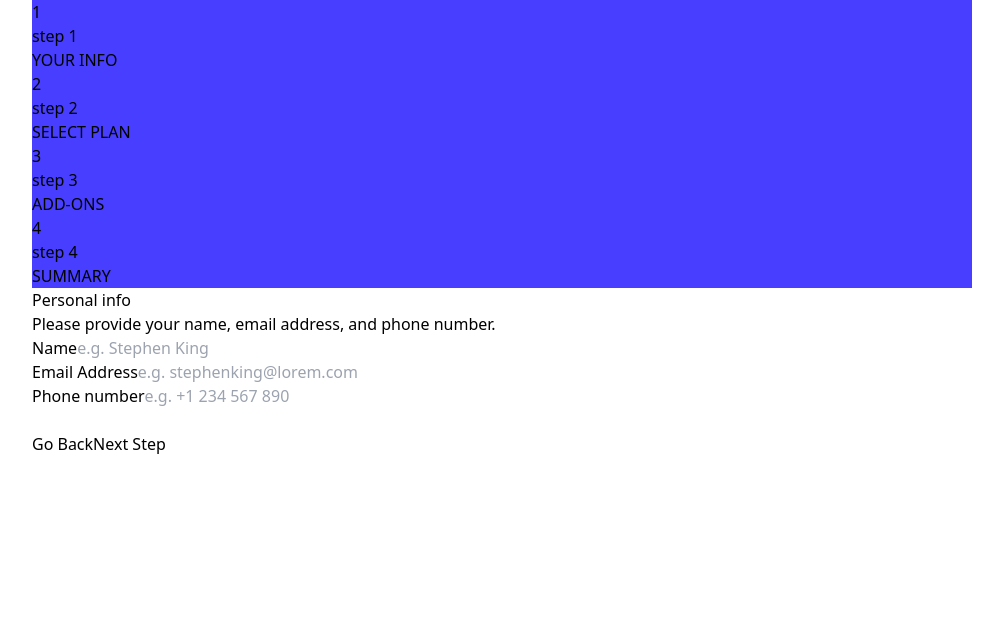
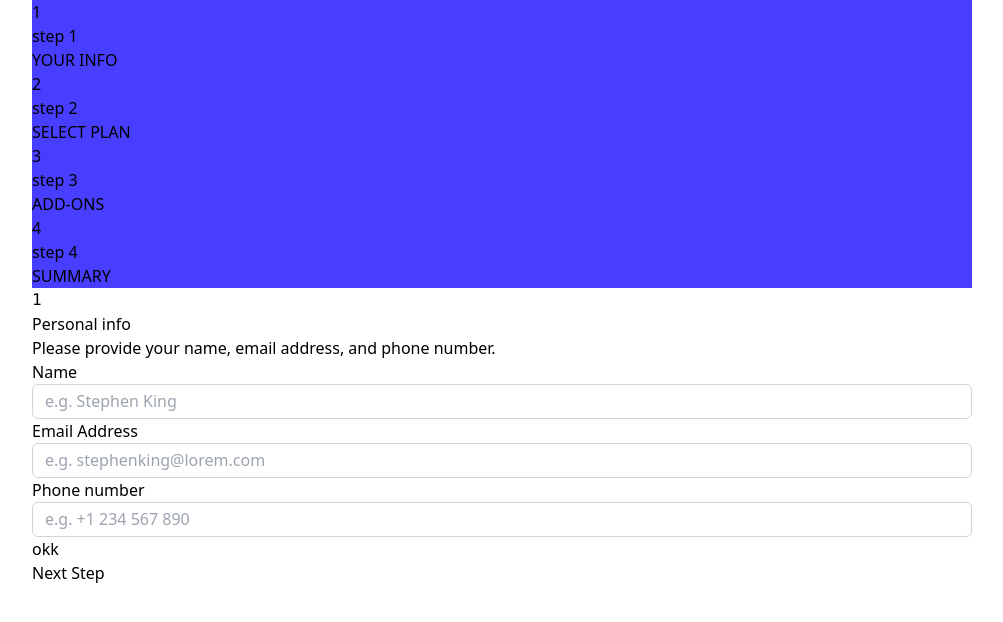
Before and after one commit to Mirmukhammadov/multi-step-form, a Vue app: page / in a window 1280 px wide. Shown: the top 622 px of the page, without its empty margins (138-1141 px from the left). Built offline with nearby package versions, Linux system fonts and the light colour scheme.

Commit message:
toggle page function

```diff
--- a/src/components/PersonalInfo.vue
+++ b/src/components/PersonalInfo.vue
@@ -1,6 +1,6 @@
 <template>
   <div
-    class="p-8 rounded-[10px] shadow sm:p-0 sm:rounded-none sm:shadow-inherit"
+    class="p-8 rounded-[10px] shadow sm:p-0 sm:rounded-none sm:shadow-inherit max-w-[400px] w-full"
   >
     <Hero :title="title" />
     <div class="max-w-[450px] w-full">
@@ -9,12 +9,17 @@
       >
         <label class="text-sky-950 text-sm font-normal" for="name">Name</label>
         <input
-          class="w-full pl-3 py-1 outline-none focus:border focus:border-indigo-600 bg-white rounded-lg border-gray-300 placeholder:text-gray-400 text-sky-950 text-base font-medium leading-[25px] border"
+          class="input"
+          :class="{ error: v$.name.$error }"
           type="text"
           placeholder="e.g. Stephen King"
           v-model="state.name"
         />
-        <span v-if="v$.name.$error">eror</span>
+        <span
+          v-if="v$.name.$error"
+          class="text-right text-red-500 text-sm font-bold"
+          >This field is required</span
+        >
       </div>
 
       <div
@@ -24,11 +29,17 @@
           >Email Address</label
         >
         <input
-          class="w-full pl-3 py-1 outline-none focus:border focus:border-indigo-600 bg-white rounded-lg border-gray-300 placeholder:text-gray-400 text-sky-950 text-base font-medium leading-[25px] border"
+          class="input"
+          :class="{ error: v$.email.$error }"
           type="email"
           placeholder="e.g. stephenking@lorem.com"
           v-model="state.email"
         />
+        <span
+          v-if="v$.email.$error"
+          class="text-right text-red-500 text-sm font-bold"
+          >This field is required</span
+        >
       </div>
 
       <div
@@ -38,19 +49,53 @@
           >Phone number</label
         >
         <input
-          class="w-full pl-3 py-1 outline-none focus:border focus:border-indigo-600 bg-white rounded-lg placeholder:text-gray-400 text-sky-950 text-base font-medium leading-[25px] border"
+          class="input"
+          :class="{ error: v$.number.$error }"
           type="number"
           placeholder="e.g. +1 234 567 890"
           v-model="state.number"
         />
+        <span
+          v-if="v$.number.$error"
+          class="text-right text-red-500 text-sm font-bold"
+          >This field is required</span
+        >
       </div>
     </div>
 
-    <button @childbutton="get"></button>
+    <button @click="get">okk</button>
   </div>
 </template>
 
-<style scoped></style>
+<style scoped>
+.input {
+  width: 100%;
+  padding-left: 0.75rem;
+  padding-top: 0.25rem;
+  padding-bottom: 0.25rem;
+  outline: none;
+  border: 1px solid #d1d5db;
+  background-color: #ffffff;
+  border-radius: 0.375rem;
+  border-color: #d1d5db;
+  color: #1e3a8a;
+  font-size: 1rem;
+  font-weight: 500;
+  line-height: 25px;
+}
+
+.input::placeholder {
+  color: #9ca3af;
+}
+
+.input:focus {
+  border: 0.5px #483eff solid;
+}
+
+.error {
+  border-color: red;
+}
+</style>
 
 <script setup>
 import Hero from "./Hero.vue";
@@ -77,10 +122,5 @@ const v$ = useVuelidate(rules, state);
 
 function get() {
   v$.value.$validate();
-  if (!v$.value.$error) {
-    alert("ok");
-  } else {
-    alert(" not ok");
-  }
 }
 </script>
--- a/src/components/Pick-add-ons.vue
+++ b/src/components/Pick-add-ons.vue
@@ -1,5 +1,7 @@
 <template>
-  <div class="flex flex-col">
+  <div
+    class="flex flex-col sm:bg-inherit bg-white p-5 rounded-[10px] shadow sm:p-0 sm:rounded-none sm:shadow-inherit"
+  >
     <hero :title="title" />
     <div v-for="item in pickValues" :key="item.id" class="mb-5">
       <input
@@ -10,7 +12,7 @@
       />
       <label
         :for="item.id"
-        class="w-[450px] h-20 p-5 flex rounded-lg border"
+        class="max-w-[450px] w-full h-20 p-5 flex rounded-lg border"
         :class="{ label: item.boolean.value }"
       >
         <span
--- a/src/components/sidebar.vue
+++ b/src/components/sidebar.vue
@@ -6,7 +6,11 @@
       <div v-for="item in sidebarValue" :key="item">
         <div class="mt-8 px-7 flex">
           <span
-            class="w-[33px] h-[33px] text-center py-1.5 text-white text-sm font-bold uppercase tracking-wide rounded-full border border-white duration-300 hover:bg-sky-200 hover:text-black"
+            class="w-[33px] h-[33px] text-center py-1.5 text-white text-sm font-bold uppercase tracking-wide rounded-full border border-white duration-300"
+            :class="{
+              'bg-sky-200': item.id == id,
+              'text-black': item.id == id,
+            }"
             >{{ item.id }}</span
           >
           <div class="ml-4 sm:block hidden">
@@ -19,6 +23,7 @@
       </div>
     </div>
   </div>
+  <pre>{{ id }}</pre>
 </template>
 
 <style>
@@ -42,7 +47,8 @@
 </style>
 
 <script setup>
-import { ref } from "vue";
+import { ref, defineProps } from "vue";
+const props = defineProps(["id"]);
 const sidebarValue = [
   {
     id: 1,
--- a/src/pages/index.vue
+++ b/src/pages/index.vue
@@ -5,18 +5,26 @@
     <div
       class="container sm:bg-white sm:p-5 flex flex-col justify-between sm:flex-row lg:justify-start"
     >
-      <sidebar class="z-0 absolute sm:relative top-0 left-0" />
+      <sidebar class="z-0 absolute sm:relative top-0 left-0" :id="pageId" />
       <div
         class="flex flex-col justify-between lg:ml-[100px] sm:ml-10 sm:mt-[25px] mt-[90px]"
       >
-        <PersonalInfo class="sm:z-0 back-color z-10" ref="childRef" />
-        <!-- <Plan class="sm:z-0 z-10" /> -->
-        <!-- <PickAddOns /> -->
-        <div class="flex items-center sm:bg-inherit bg-white p-2 rounded">
-          <button class="text-gray-400 text-base font-medium">Go Back</button>
+        <PersonalInfo class="sm:z-0 back-color z-10" v-if="pageId == 1" />
+        <Plan class="sm:z-0 z-10" v-else-if="pageId == 2" />
+        <PickAddOns class="sm:z-0 z-10" v-else-if="pageId == 3" />
+        <div
+          class="flex items-center sm:bg-inherit bg-white p-1 rounded w-full absolute bottom-0 left-0 sm:relative"
+        >
           <button
+            class="text-gray-400 text-base font-medium"
+            @click="pageId--"
+            v-if="pageId > 1"
+          >
+            Go Back
+          </button>
+          <button
+            @click="pageId++"
             class="bg-sky-950 rounded-lg text-white text-base font-medium px-3 py-2 ml-auto mr-0"
-            @click="childbutton"
           >
             Next Step
           </button>
@@ -47,4 +55,8 @@ import sidebar from "../components/sidebar.vue";
 import PersonalInfo from "../components/PersonalInfo.vue";
 import Plan from "../components/Plan.vue";
 import PickAddOns from "../components/Pick-add-ons.vue";
+
+const toggle = ref(false);
+
+const pageId = ref(1);
 </script>
```
